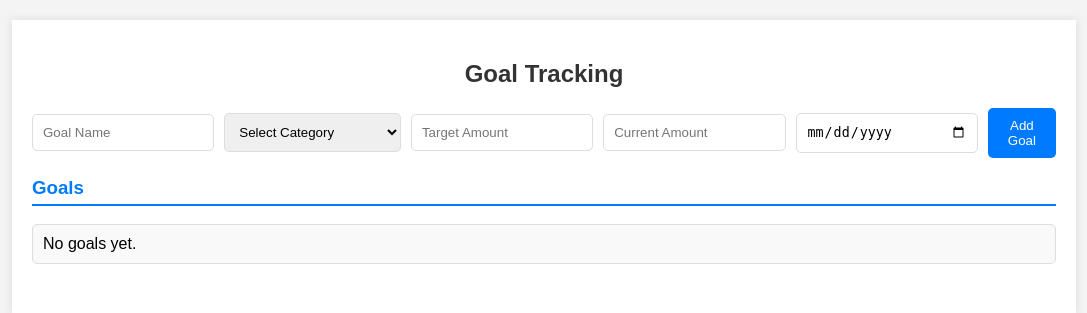
After one commit to ashlybaby/MiniProject, a Django app: page /goal_view/ in a window 1280 px wide. The commit adds this page. Shown: the top 313 px of the page, without its empty margins (96-1183 px from the left). Run offline with Django 4.2, Linux system fonts and the light colour scheme; parts of the project's set-up code (start-up, migrations or seed data) failed here and were passed over.

Commit message:
goal setting done

```diff
--- a/financefolio/financefolio/urls.py
+++ b/financefolio/financefolio/urls.py
@@ -21,4 +21,5 @@ urlpatterns = [
     path('admin/', admin.site.urls),
     path('', include('myapp.urls')),
 
+
 ]
--- a/financefolio/myapp/forms.py
+++ b/financefolio/myapp/forms.py
@@ -319,29 +319,9 @@ class CustomUserChangeForm(UserChangeForm):
 #........................................................................................................#
 from django import forms
 from .models import Budget, Expense
-
-#class BudgetForm(forms.ModelForm):
-    #month = forms.DateField(
-        #widget=forms.DateInput(attrs={'type': 'month'}),
-        #input_formats=['%Y-%m']  # Accepts YYYY-MM format
-    #)
-    #class Meta:
-        #model = Budget
-        #fields = ['month', 'planned_income']
-
-#class ExpenseForm(forms.ModelForm):
-    #class Meta:
-        ##fields = ['category', 'planned_expense', 'actual_expense']
-from django import forms
-from .models import Budget, Expense
 from django.core.exceptions import ValidationError
-import re
 from decimal import Decimal
 from django.core.validators import MinValueValidator
-from .models import Budget
-
-
-
 
 def validate_positive(value):
     if value < 0:
@@ -385,48 +365,10 @@ class BudgetForm(forms.ModelForm):
             # Add any additional fields you want to autofill
         except Budget.DoesNotExist:
             pass  # No existing budget for this month
-
-
-# class ExpenseForm(forms.ModelForm):
-#     category = forms.CharField(validators=[validate_category])
-#     planned_expense = forms.DecimalField(validators=[validate_positive])
-#     actual_expense = forms.DecimalField(validators=[validate_positive])
-
-#     class Meta:
-#         model = Expense
-#         fields = ['category', 'planned_expense', 'actual_expense']
-
-#     def __init__(self, *args, actual_income=None, **kwargs):
-#         super().__init__(*args, **kwargs)
-#         self.actual_income = actual_income
-
-#     def clean(self):
-#         cleaned_data = super().clean()
-#         planned_expense = cleaned_data.get('planned_expense')
-#         actual_expense = cleaned_data.get('actual_expense')
-#         category = cleaned_data.get('category')
-
-#         # Validate that actual income is not zero
-#         if self.actual_income is not None and self.actual_income <= Decimal('0.00'):
-#             raise ValidationError("You cannot add expenses because your received income is 0.")
-
-#         # Validate that planned_expense is positive
-#         if planned_expense is not None and planned_expense < Decimal('0.00'):
-#             self.add_error('planned_expense', "Planned expense cannot be negative.")
-
-#         # Validate that actual_expense is positive
-#         if actual_expense is not None and actual_expense < Decimal('0.00'):
-#             self.add_error('actual_expense', "Actual expense cannot be negative.")
-
-#         # Validate category (if needed)
-#         if category and category.isdigit():
-#             self.add_error('category', "Category cannot be a number.")
-
-#         return cleaned_data
-
-
-
 # forms.py
+from decimal import Decimal
+from django import forms
+from .models import Expense, Budget
 from decimal import Decimal
 from django import forms
 from .models import Expense, Budget
@@ -436,7 +378,6 @@ def validate_positive(value):
         raise forms.ValidationError("Value must be positive.")
 
 class ExpenseForm(forms.ModelForm):
-    # Field for custom category, which is optional unless 'custom' is selected
     custom_category = forms.CharField(
         max_length=100,
         required=False,
@@ -446,11 +387,11 @@ class ExpenseForm(forms.ModelForm):
         })
     )
 
-    # Field for actual expense, to be rendered dynamically in the template
     actual_expense = forms.DecimalField(
         max_digits=10,
         decimal_places=2,
         required=False,
+        validators=[validate_positive],  # Ensure that expense is positive
         widget=forms.NumberInput(attrs={
             'class': 'form-control',
             'placeholder': 'Enter amount',
@@ -458,13 +399,12 @@ class ExpenseForm(forms.ModelForm):
         })
     )
 
-    # New Date Field for Expense
     date = forms.DateField(
         widget=forms.DateInput(attrs={
             'type': 'date',
             'class': 'form-control',
         }),
-        input_formats=['%Y-%m-%d']  # Adjust the format as needed
+        input_formats=['%Y-%m-%d']
     )
 
     class Meta:
@@ -477,9 +417,7 @@ class ExpenseForm(forms.ModelForm):
 
     def __init__(self, *args, **kwargs):
         super().__init__(*args, **kwargs)
-        # Ensure that the queryset for budget includes all Budget instances
         self.fields['budget'].queryset = Budget.objects.all()
-        # Use CATEGORIES defined in the Expense model for the category field
         self.fields['category'].choices = Expense.CATEGORIES
 
     def clean(self):
@@ -489,21 +427,29 @@ class ExpenseForm(forms.ModelForm):
         actual_expense = cleaned_data.get('actual_expense')
         date = cleaned_data.get('date')
 
-        # Validate that a custom category is provided if 'custom' is selected
+        # Ensure at least one of actual_expense or custom_category is provided for new entries
+        if not self.instance.pk:  # Only check for new entries
+            if not actual_expense and not custom_category:
+                self.add_error(None, "At least one expense entry (actual expense or custom category) is required.")
+
+        # Allow editing with empty fields
+        if self.instance.pk:  # Check if an instance of Expense is being edited
+            if not actual_expense and not custom_category:  # Both can be empty during editing
+                return cleaned_data  # Skip further validation
+
+        # Custom category validation
         if category == 'custom' and not custom_category:
             self.add_error('custom_category', "Please provide a custom category.")
 
-        # Ensure that the actual expense is provided if a valid category is selected
+        # Actual expense validation
         if category and not actual_expense:
             self.add_error('actual_expense', "Please provide an expense amount.")
 
-        # Ensure that the date falls within the selected budget month
         budget = cleaned_data.get('budget')
         if budget and date:
             if not (budget.month.year == date.year and budget.month.month == date.month):
                 self.add_error('date', "Expense date must be within the selected budget month.")
 
-        # Optional: Prevent future dates
         from datetime import date as date_today
         if date and date > date_today.today():
             self.add_error('date', "Expense date cannot be in the future.")
@@ -515,6 +461,7 @@ class ExpenseForm(forms.ModelForm):
         if actual_expense is not None and actual_expense <= 0:
             raise forms.ValidationError("Expense must be greater than zero.")
         return actual_expense
+
 
 
 #...............................................................................................#
@@ -552,3 +499,61 @@ class FeedbackForm(forms.ModelForm):
             raise forms.ValidationError('Please rate us before submitting.')
 
         return cleaned_data
+
+
+#Goal Section#
+from django import forms
+from .models import Goal
+
+# Define your categories here
+CATEGORIES = [
+    ('rent', 'Rent'),
+    ('food', 'Food'),
+    ('travel', 'Travel'),
+    ('entertainment', 'Entertainment'),
+    ('electricity', 'Electricity'),
+    ('medicine', 'Medicine'),
+    ('groceries', 'Groceries'),
+    ('bills', 'Bills'),
+    ('loan', 'Loan'),
+    ('insurance', 'Insurance'),
+    ('transport', 'Transport'),
+    ('subscriptions', 'Subscriptions'),
+    ('clothing', 'Clothing'),
+    ('household_supplies', 'Household Supplies'),
+    ('dining_out', 'Dining Out'),
+    ('gifts', 'Gifts'),
+    ('miscellaneous', 'Miscellaneous'),
+    ('charity', 'Charity'),
+    ('education', 'Education'),
+    ('dress', 'Dress'),
+    ('gym', 'Gym'),
+    ('custom', 'Add Any Other Expense'),
+]
+
+from django import forms
+from django.utils import timezone
+from .models import Goal
+
+from django import forms
+from django.utils import timezone
+from .models import Goal
+
+class GoalForm(forms.ModelForm):
+    class Meta:
+        model = Goal
+        fields = ['name', 'category', 'target_amount', 'deadline']  # Exclude current_amount
+
+    # Ensure target amount is positive
+    def clean_target_amount(self):
+        target_amount = self.cleaned_data.get('target_amount')
+        if target_amount <= 0:
+            raise forms.ValidationError("Target amount must be greater than 0.")
+        return target_amount
+
+    # Ensure deadline is in the future
+    def clean_deadline(self):
+        deadline = self.cleaned_data.get('deadline')
+        if deadline <= timezone.now().date():
+            raise forms.ValidationError("Deadline must be a future date.")
+        return deadline
--- /dev/null
+++ b/financefolio/myapp/templates/goal_tracking.html
@@ -0,0 +1,216 @@
+<!DOCTYPE html>
+<html lang="en">
+<head>
+    <meta charset="UTF-8">
+    <meta name="viewport" content="width=device-width, initial-scale=1.0">
+    <title>Goal Tracking</title>
+    <link rel="stylesheet" href="https://cdnjs.cloudflare.com/ajax/libs/font-awesome/6.0.0-beta3/css/all.min.css">
+    <style>
+        body {
+            font-family: Arial, sans-serif;
+            margin: 0;
+            padding: 0;
+            background-color: #f4f4f4;
+        }
+
+        .container {
+            width: 80%;
+            margin: 20px auto;
+            background-color: #fff;
+            padding: 20px;
+            box-shadow: 0px 0px 10px rgba(0, 0, 0, 0.1);
+        }
+
+        h2 {
+            text-align: center;
+            color: #333;
+        }
+
+        .goal-category {
+            margin-bottom: 30px;
+        }
+
+        .goal-category h3 {
+            color: #007bff;
+            border-bottom: 2px solid #007bff;
+            padding-bottom: 5px;
+        }
+
+        .goal-list {
+            margin-top: 10px;
+            list-style-type: none;
+            padding-left: 0;
+        }
+
+        .goal-list li {
+            background-color: #f9f9f9;
+            padding: 10px;
+            margin-bottom: 5px;
+            display: flex;
+            justify-content: space-between;
+            align-items: center;
+            border: 1px solid #ddd;
+            border-radius: 5px;
+        }
+
+        .goal-list li button {
+            border: none;
+            background-color: #fff;
+            cursor: pointer;
+        }
+
+        .goal-list li button i {
+            color: #007bff;
+            font-size: 18px;
+        }
+
+        .goal-list li button:hover i {
+            color: #0056b3;
+        }
+
+        .add-goal {
+            margin-top: 20px;
+            display: flex;
+            justify-content: center;
+        }
+
+        .add-goal form {
+            width: 100%;
+            display: flex;
+            justify-content: center;
+            gap: 10px;
+            align-items: center;
+        }
+
+        .add-goal form input[type="text"],
+        .add-goal form input[type="number"],
+        .add-goal form input[type="date"],
+        .add-goal form select {
+            padding: 10px;
+            border: 1px solid #ddd;
+            border-radius: 5px;
+            width: 60%;
+        }
+
+        .add-goal form button {
+            padding: 10px 20px;
+            border: none;
+            background-color: #007bff;
+            color: #fff;
+            border-radius: 5px;
+            cursor: pointer;
+        }
+
+        .add-goal form button:hover {
+            background-color: #0056b3;
+        }
+
+        .goal-actions {
+            display: flex;
+            gap: 10px;
+        }
+    </style>
+</head>
+<body>
+
+<div class="container">
+    <h2>Goal Tracking</h2>
+
+    <!-- Add Goal Form -->
+    <div class="add-goal">
+        <form method="POST" action="{% url 'add_goal' %}">
+            {% csrf_token %}
+            <input type="text" id="goalName" name="name" placeholder="Goal Name" required>
+            <select id="categorySelect" name="category" required>
+                <option value="">Select Category</option>
+                {% for category in form.category.field.choices %}
+                    <option value="{{ category.0 }}">{{ category.1 }}</option>
+                {% endfor %}
+            </select>
+            <input type="number" name="target_amount" placeholder="Target Amount" step="0.01" required>
+            <input type="number" id="current_amount" name="current_amount" placeholder="Current Amount" step="0.01" required readonly>
+            <input type="date" name="deadline" required>
+            <button type="submit">Add Goal</button>
+        </form>
+    </div>
+
+    <!-- Goal Categories -->
+    <div class="goal-category">
+        <h3>Goals</h3>
+        <ul class="goal-list">
+            {% for goal in user.goals.all %}
+                <li>
+                    <span>{{ goal.name }} - {{ goal.target_amount }} by {{ goal.deadline }} ({{ goal.category }})</span>
+                    <div class="goal-actions">
+                        <button><i class="fas fa-edit"></i></button> <!-- Edit goal -->
+                        <button><i class="fas fa-trash"></i></button> <!-- Delete goal -->
+                    </div>
+                </li>
+            {% empty %}
+                <li>No goals yet.</li>
+            {% endfor %}
+        </ul>
+    </div>
+</div>
+
+<!-- JavaScript to dynamically change the goal name and fetch current amount -->
+<script src="https://code.jquery.com/jquery-3.6.0.min.js"></script>
+<script>
+    $(document).ready(function() {
+        $('#categorySelect').change(function() {
+            const category = this.value;
+            const goalNameInput = $('#goalName');
+
+            // Predefined goal names based on categories
+            const goalSuggestions = {
+                'rent': 'Save for Rent',
+                'food': 'Monthly Grocery Savings',
+                'travel': 'Vacation Savings',
+                'entertainment': 'Entertainment Budget',
+                'electricity': 'Electricity Bill Savings',
+                'medicine': 'Emergency Medical Fund',
+                'groceries': 'Weekly Groceries Savings',
+                'bills': 'Utility Bills Savings',
+                'loan': 'Loan Repayment Fund',
+                'insurance': 'Insurance Premium Fund',
+                'transport': 'Transport Expense Savings',
+                'subscriptions': 'Subscription Renewals Fund',
+                'clothing': 'Clothing Budget',
+                'household_supplies': 'Household Supplies Budget',
+                'dining_out': 'Dining Out Fund',
+                'gifts': 'Gifts Savings Fund',
+                'miscellaneous': 'Miscellaneous Expense Fund',
+                'charity': 'Charity Donation Fund',
+                'education': 'Education Savings',
+                'dress': 'Dress Budget',
+                'gym': 'Gym Membership Fund',
+                'custom': ''
+            };
+
+            // Set the goal name based on selected category
+            goalNameInput.val(goalSuggestions[category] || '');
+
+            // Fetch current amount based on category
+            if (category) {
+                $.ajax({
+                    url: "{% url 'get_current_amount' %}",
+                    data: {
+                        'category': category
+                    },
+                    dataType: 'json',
+                    success: function(data) {
+                        $('#current_amount').val(data.current_amount);
+                    },
+                    error: function(xhr, errmsg, err) {
+                        console.error(xhr.status + ": " + xhr.responseText);
+                    }
+                });
+            } else {
+                $('#current_amount').val(0); // Reset if no category is selected
+            }
+        });
+    });
+</script>
+
+</body>
+</html>
--- a/financefolio/myapp/urls.py
+++ b/financefolio/myapp/urls.py
@@ -40,4 +40,7 @@ urlpatterns = [
     path('feedback/', views.submit_feedback, name='submit_feedback'),
     path('feedback/list', views.feedback_list, name='feedback-list'),
     path('toggle_user_activation/<int:user_id>/', views.toggle_user_activation, name='toggle_user_activation'),
+    path('goal_view/',views.goal_view,name='goal_view'),
+    path('add-goal/', views.add_goal, name='add_goal'),
+    path('get-current-amount/', views.get_current_amount, name='get_current_amount'),
 ]
--- a/financefolio/myapp/views.py
+++ b/financefolio/myapp/views.py
@@ -343,41 +343,17 @@ from django.shortcuts import render, redirect
 from decimal import Decimal
 from .forms import BudgetForm
 from .models import Budget, Expense
-
+from django.shortcuts import render, get_object_or_404
+from .forms import BudgetForm, ExpenseForm
 from django.contrib.auth.decorators import login_required
 from django.views.decorators.csrf import csrf_exempt
-from django.shortcuts import render
-from decimal import Decimal
-from .forms import BudgetForm
-from .models import Budget, Expense
-
-from django.shortcuts import render, get_object_or_404
-from .models import Budget, Expense
-from .forms import BudgetForm, ExpenseForm
-from django.http import JsonResponse
-from django.contrib.auth.decorators import login_required
-from django.views.decorators.csrf import csrf_exempt
-from decimal import Decimal
-from django.utils.dateparse import parse_date
-
-from django.shortcuts import render, get_object_or_404
-from .models import Budget, Expense
-from .forms import BudgetForm, ExpenseForm
-from django.http import JsonResponse
-from django.contrib.auth.decorators import login_required
-from django.views.decorators.csrf import csrf_exempt
-from decimal import Decimal
 from django.utils.dateparse import parse_date
 from django.utils import timezone
-
 from decimal import Decimal
 from django.shortcuts import render, redirect, get_object_or_404
-from django.contrib.auth.decorators import login_required
 from django.http import JsonResponse
 from django.views.decorators.csrf import csrf_exempt
 from django.utils.dateparse import parse_date
-from .forms import BudgetForm, ExpenseForm
-from .models import Budget, Expense
 
 @login_required
 @csrf_exempt  # Use with caution; consider using CSRF tokens for production
@@ -667,70 +643,6 @@ def toggle_user_activation(request, user_id):
 
 
 
-
-# from django.shortcuts import redirect, get_object_or_404
-# from django.http import HttpResponseRedirect
-# from .models import CustomUser
-
-# def toggle_active_status(request, user_id):
-#     user = get_object_or_404(CustomUser, id=user_id)
-
-#     if request.method == 'POST':
-#         status = request.POST.get('status')
-#         current_table = request.POST.get('current_table')  # Get the current table (users or service providers)
-
-#         if status == 'deactivate':
-#             user.is_active = False
-#         elif status == 'activate':
-#             user.is_active = True
-#         user.save()
-
-#         # Redirect back to the same page with the correct table
-#         if current_table == 'users':
-#             return HttpResponseRedirect('/admin_dashboard?show=users')
-#         elif current_table == 'service_providers':
-#             return HttpResponseRedirect('/admin_dashboard? show=service_providers')
-
-#     return redirect('view_users')  # Fallback if something goes wrong
-
-
-# views.py
-# from django.http import JsonResponse, HttpResponse
-# from django.views.decorators.csrf import csrf_exempt
-# from .models import Feedback  # Assuming you have a Feedback model
-# from django.contrib.auth.models import User
-
-# def feedback_list(request):
-#     if request.method == 'GET':
-#         feedbacks = Feedback.objects.select_related('user').all()
-#         feedback_data = [
-#             {
-#                 'id': fb.id,
-#                 'user': {
-#                     'first_name': fb.user.first_name,
-#                     'last_name': fb.user.last_name,
-#                 },
-#                 'feedback_text': fb.feedback_text,
-#             }
-#             for fb in feedbacks
-#         ]
-#         return JsonResponse(feedback_data, safe=False)
-
-# @csrf_exempt
-# def delete_feedback(request, feedback_id):
-#     if request.method == 'DELETE':
-#         try:
-#             feedback = Feedback.objects.get(id=feedback_id)
-#             feedback.delete()
-#             return HttpResponse(status=204)
-#         except Feedback.DoesNotExist:
-#             return JsonResponse({'error': 'Feedback not found'}, status=404)
-#     return JsonResponse({'error': 'Invalid request method'}, status=400)
-
-
-
- # views.py
-
 # views.py
 from django.http import JsonResponse
 from .models import Feedback
@@ -750,3 +662,76 @@ def feedback_list(request):
     print("Feedback Data:", feedback_data)  # Log the data being returned
 
     return JsonResponse(feedback_data, safe=False)
+
+
+
+
+from django.shortcuts import render
+from .forms import GoalForm
+
+def goal_view(request):
+    form = GoalForm()  # Create an instance of the form
+    return render(request, 'goal_tracking.html', {'form': form})  # Pass the form to the template
+
+
+
+
+from django.shortcuts import render, redirect
+from .forms import GoalForm
+from .models import Budget, Expense
+from django.shortcuts import render, redirect
+from .forms import GoalForm
+from .models import Budget, Expense
+
+from django.shortcuts import render, redirect
+from django.contrib.auth.decorators import login_required
+from .forms import GoalForm
+from .models import Budget
+
+@login_required  # Ensure that the user is logged in
+def add_goal(request):
+    if request.method == 'POST':
+        form = GoalForm(request.POST)
+        if form.is_valid():
+            goal = form.save(commit=False)
+            goal.user = request.user  # Attach the goal to the current logged-in user
+
+            # Select the most recent budget for the current user
+            budget = Budget.objects.filter(user=request.user).order_by('-created_at').first()
+
+            if not budget:
+                # Handle the case where the user has no budget
+                print("No budget found for the current user.")
+                return render(request, 'goal_tracking.html', {'form': form, 'error': 'No budget found.'})
+
+            # Associate the goal with the most recent budget
+            goal.budget = budget
+            goal.save()  # Save the goal in the database
+
+            print("Goal saved successfully!")  # Debug message
+            return redirect('user_dashboard')  # Redirect to dashboard
+        else:
+            print("Form is not valid:", form.errors)  # Debug invalid form
+    else:
+        form = GoalForm()
+
+    return render(request, 'goal_tracking.html', {'form': form})
+
+
+# views.py
+from django.http import JsonResponse
+from .models import Expense, Budget
+
+def get_current_amount(request):
+    if request.method == "GET":
+        category = request.GET.get('category')
+        user = request.user
+
+        # Get user's budgets
+        user_budgets = Budget.objects.filter(user=user)
+
+        # Calculate total expenses for the selected category
+        total_spent = Expense.objects.filter(budget__in=user_budgets, category=category).aggregate(Sum('actual_expense'))['actual_expense__sum'] or 0
+
+        # Return the result as JSON
+        return JsonResponse({'current_amount': total_spent})
```
Also changed, not shown: financefolio/myapp/models.py (+73 -0 lines), financefolio/myapp/templates/addgoal.html (added, +13 -0 lines), financefolio/myapp/templates/basegoal.html (added, +43 -0 lines), financefolio/myapp/templates/budget.html (+43 -14 lines), financefolio/myapp/templates/userdashboard.html (+7 -2 lines), financefolio/myapp/migrations/0013_goal.py (added), financefolio/myapp/migrations/0014_goal_category.py (added).
